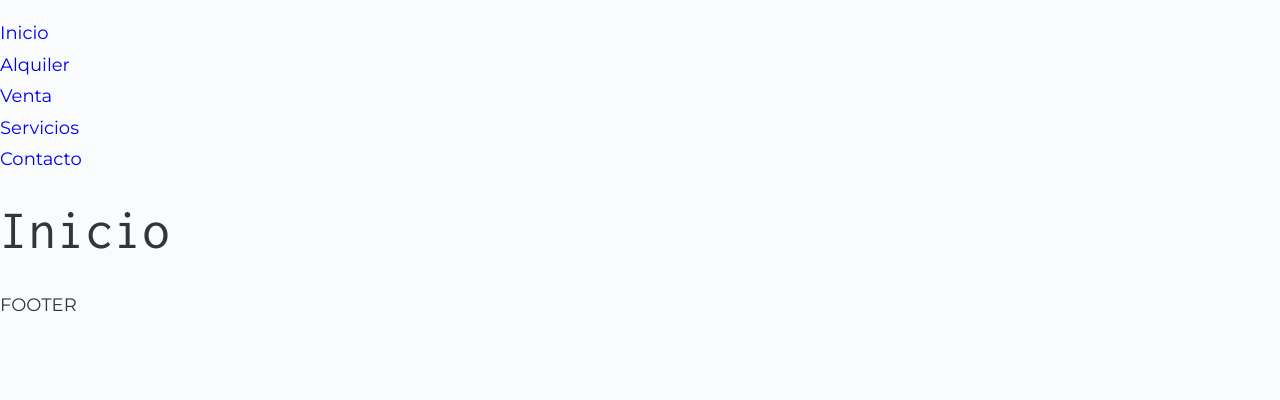
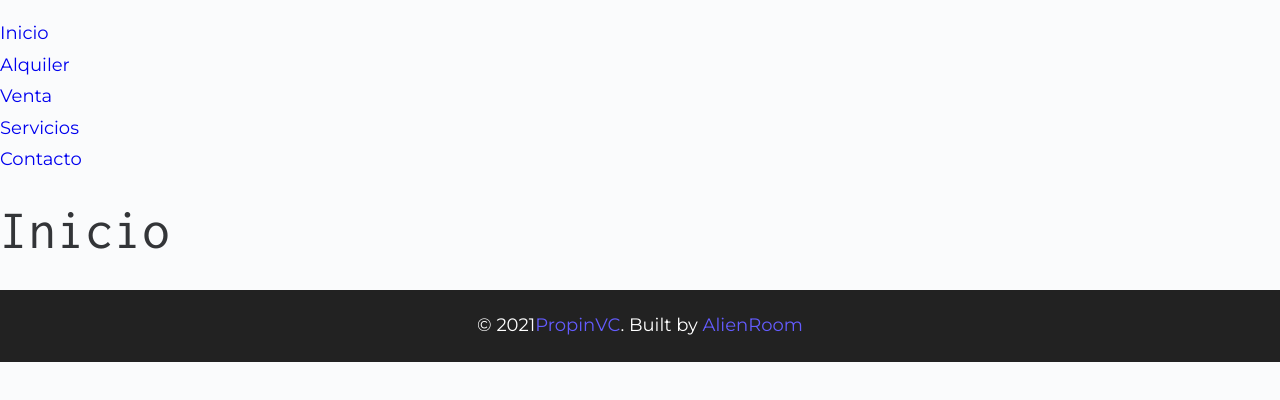
Before and after one commit to elfgodd/propinvc, a Gatsby site: page / in a window 1280 px wide. Built offline with nearby package versions, Linux system fonts and the light colour scheme; Gatsby itself is replaced by a stand-in of ours.

Commit message:
Updating Footer and Erro Page

```diff
--- a/src/components/Footer.js
+++ b/src/components/Footer.js
@@ -2,9 +2,11 @@ import React from 'react'
 
 const Footer = () => {
   return (
-    <div>
-      FOOTER
-    </div>
+    <footer className="page-footer">
+      <p>&copy; {" "}{new Date().getFullYear()}<span>PropinVC</span>
+      . Built by{" "}<a href="https://alienroom.dev">AlienRoom</a>
+      </p>
+    </footer>
   )
 }
 
```
Also changed, not shown: src/pages/404.js (+9 -3 lines).
